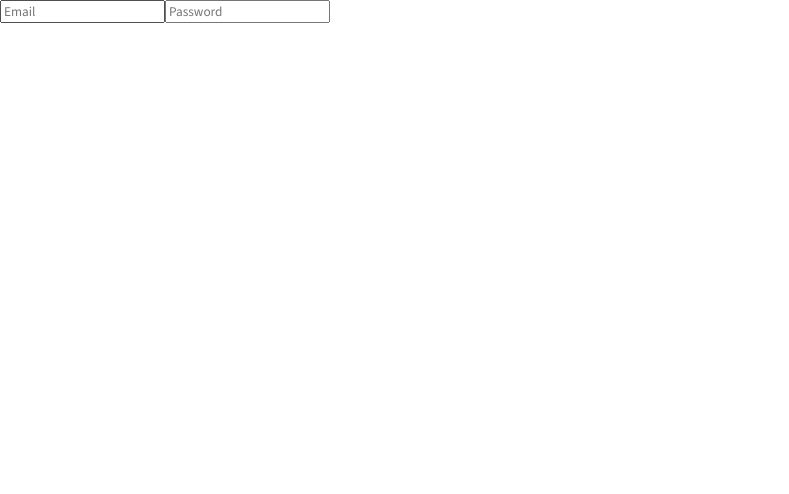
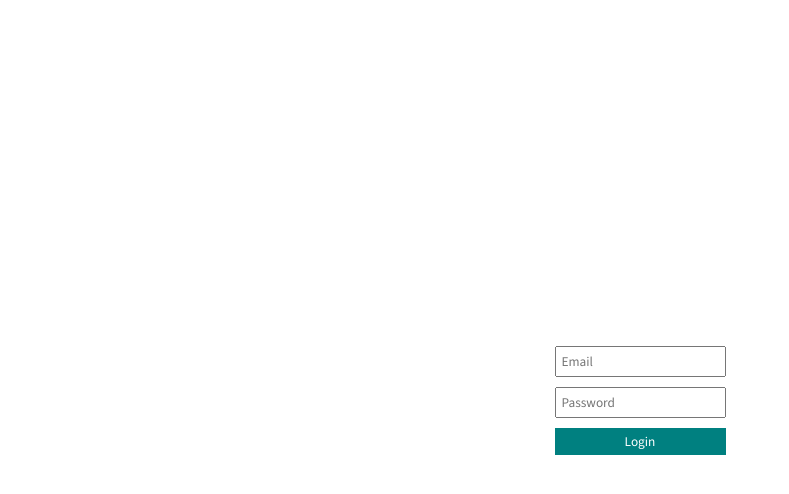
Before and after one commit to anyars-encarta/Netflix-full-stack-app, a React (Create React App) app in the folder admin/: page /newMovie in a window 1280 px wide. Shown: the top 494 px of the page, without its empty margins (0-789 px from the left). Built offline with nearby package versions, Linux system fonts and the light colour scheme.

Commit message:
Implementing admin panel login

```diff
--- /dev/null
+++ b/admin/src/context/userContext/apiCalls.js
@@ -0,0 +1,13 @@
+import axios from "axios";
+import { loginFailure, loginStart, loginSuccess } from "./AuthActions";
+
+export const login = async (user, dispatch) => {
+    dispatch(loginStart());
+
+    try {
+        const res = await axios.post('auth/login', user);
+        dispatch(loginSuccess(res.data))
+    } catch (e) {
+        dispatch(loginFailure());
+    }
+};
--- a/admin/src/pages/login/Login.jsx
+++ b/admin/src/pages/login/Login.jsx
@@ -1,12 +1,28 @@
+import { useContext, useState } from 'react';
 import './login.scss';
+import { AuthContext } from '../../context/userContext/AuthContext';
+import { login } from '../../context/userContext/apiCalls';
 
 const Login = () => {
+  const [email, setEmail] = useState('');
+  const [password, setPassword] = useState('');
+  const { isFetching, dispatch } = useContext(AuthContext);
+
+  const handleLogin = (e) => {
+    e.preventDefault();
+
+    login({ email, password }, dispatch);
+  };
+
   return (
     <div className='login'>
-        <form className="loginForm">
-            <input type="email" placeholder='Email' className="loginInput" />
-            <input type="password" placeholder='Password' className="loginInput" />
-        </form>
+      <form className="loginForm">
+        <input type="email" placeholder='Email' className="loginInput" onChange={(e) => setEmail(e.target.value)} />
+        <input type="password" placeholder='Password' className="loginInput" onChange={(e) => setPassword(e.target.value)} />
+        <button className='loginButton' onClick={handleLogin} disabled={isFetching}>
+          {isFetching ? 'Logging in...' : 'Login'}
+        </button>
+      </form>
     </div>
   )
 }
--- a/admin/src/pages/login/login.scss
+++ b/admin/src/pages/login/login.scss
@@ -0,0 +1,25 @@
+.login {
+    width: 100%;
+    height: 100vh;
+    display: flex;
+    align-items: center;
+    justify-content: center;
+
+    .loginForm {
+        display: flex;
+        flex-direction: column;
+
+        .loginInput {
+            margin-bottom: 10px;
+            padding: 5px;
+        }
+
+        .loginButton {
+            background-color: teal;
+            border: none;
+            color: white;
+            padding: 5px;
+            cursor: pointer;
+        }
+    }
+}
```
